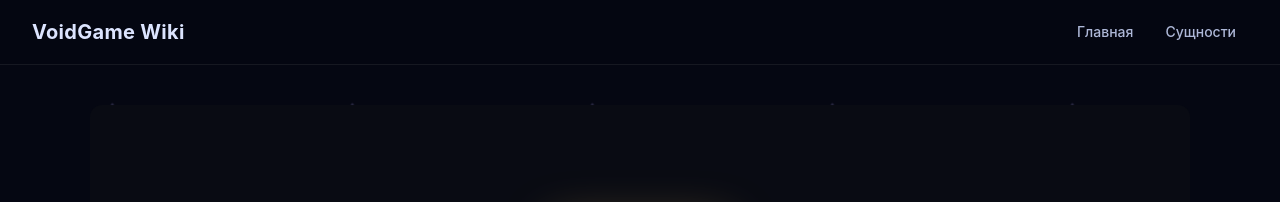
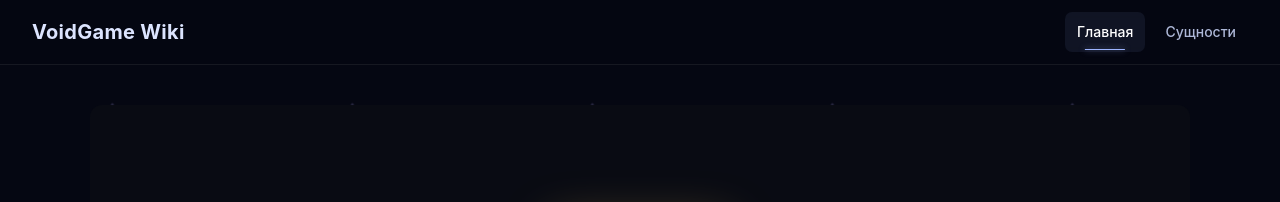
Before and after one commit to tveiv/tveiv.github.io, a Jekyll site: the page built from index.md, in a window 1280 px wide. Shown: the top 202 px of the page. Built offline with Jekyll 4.4.1, drawn with Linux system fonts in a browser that asks for light colours.

```diff
--- a/_layouts/default.html
+++ b/_layouts/default.html
@@ -12,9 +12,18 @@
   <a class="site-title" href="/">VoidGame Wiki</a>
 
   <nav class="site-nav">
-    <a href="/">Главная</a>
-    <a href="/entities/">Сущности</a>
-  </nav>
+
+  <a href="/"
+     {% if page.url == "/" %}class="active"{% endif %}>
+    Главная
+  </a>
+
+  <a href="/entities/"
+     {% if page.url contains "/entities" or page.url == "/etol/" or page.url == "/rasima/" or page.url == "/darkness/" or page.url == "/calamity/" or page.url == "/pardimal/" or page.url == "/beast/" or page.url == "/killer/" or page.url == "/valotile/" %}class="active"{% endif %}>
+    Сущности
+  </a>
+
+</nav>
   </header>
 
   <main>
--- a/assets/css/style.css
+++ b/assets/css/style.css
@@ -160,6 +160,15 @@ hr {
 }
 
 .site-nav a:hover::after {
+  width: 50%;
+}
+
+.site-nav a.active {
+  color: #ffffff;
+  background: rgba(157,180,255,0.08);
+}
+
+.site-nav a.active::after {
   width: 50%;
 }
 
```
